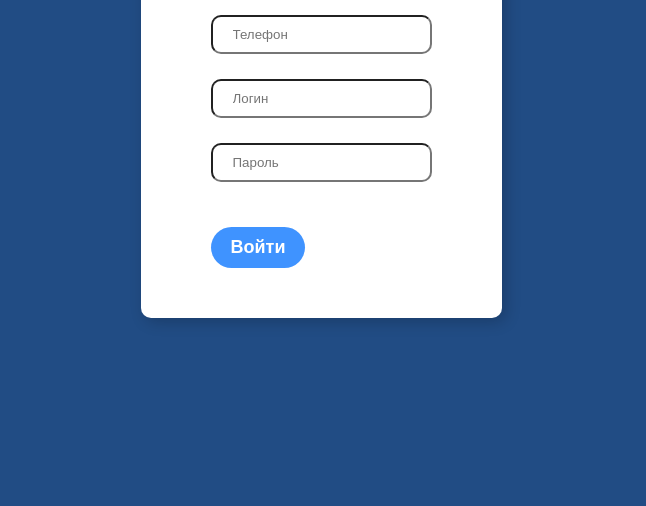
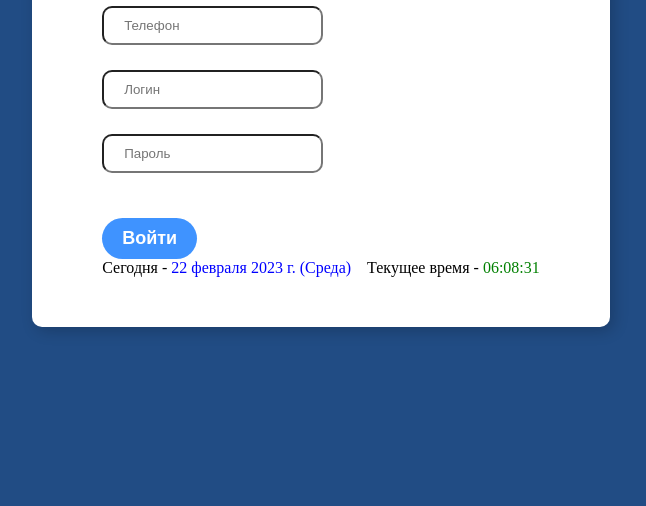
Before and after one commit to asm-rus/koriukov, a plain HTML site: page index.html in a window 1280 px wide. Shown: the part 294-800 px from the top of the page, without its empty margins (319-965 px from the left). Drawn offline with Linux system fonts and the light colour scheme.

Commit message:
Update index.html
Добавлена дата, время и день недели

```diff
--- a/index.html
+++ b/index.html
@@ -4,14 +4,16 @@
     <meta charset="UTF-8">
     <title>Форма авторизации</title>
     <link rel="stylesheet" href="./style.css">
-  </head>
+   </head>
   <body>
     <div class="registration-cssave">
       <form>
         <h3 class="text-center">Форма авторизации</h3>
-            <div class="form-group">
+
+         <div class="form-group">
             <input class="form-control item" type="tel" name="phone" placeholder="Телефон"  pattern="^((8|\+7)[\- ]?)?(\(?\d{3}\)?[\- ]?)?[\d\- ]{7,10}$" minlength="11" maxlength="14">
         		</div>
+
         <div class="form-group">
           <input
             class="form-control item"
@@ -35,6 +37,7 @@
             required
           >
         </div>
+
         <div class="form-group">
           <button
             class="btn btn-primary btn-block create-account"
@@ -43,6 +46,47 @@
             Войти
           </button>
         </div>
+
+      Сегодня - <span id="date" style="color: blue;">Дата</span>&nbsp;&nbsp;&nbsp;
+Текущее время - <span id="time" style="color: green;">Время</span>
+
+     <script type="text/javascript">
+function clock() {
+var d = new Date();
+var day = d.getDate();
+var hours = d.getHours();
+var minutes = d.getMinutes();
+var seconds = d.getSeconds();
+
+month=new Array("января", "февраля", "марта", "апреля", "мая", "июня",
+"июля", "августа", "сентября", "октября", "ноября", "декабря");
+days=new Array("Воскресенье", "Понедельник", "Вторник", "Среда",
+"Четверг", "Пятница", "Суббота");
+
+if (day <= 9) day = "0" + day;
+if (hours <= 9) hours = "0" + hours;
+if (minutes <= 9) minutes = "0" + minutes;
+if (seconds <= 9) seconds = "0" + seconds;
+
+date_date = day + " " + month[d.getMonth()] + " " + d.getFullYear() + " г. (" +
+days[d.getDay()] + ")";
+date_time = hours + ":" + minutes + ":" + seconds;
+
+if (document.layers) {
+ document.layers.date.document.write(date_time);
+ document.layers.date.document.close();
+ document.layers.time.document.write(date_time);
+ document.layers.time.document.close();
+}
+else {
+ document.getElementById("date").innerHTML = date_date;
+ document.getElementById("time").innerHTML = date_time;
+}
+ setTimeout("clock()", 1000);
+}
+clock();
+</script>
+
       </form>
     </div>
   </body>
```
